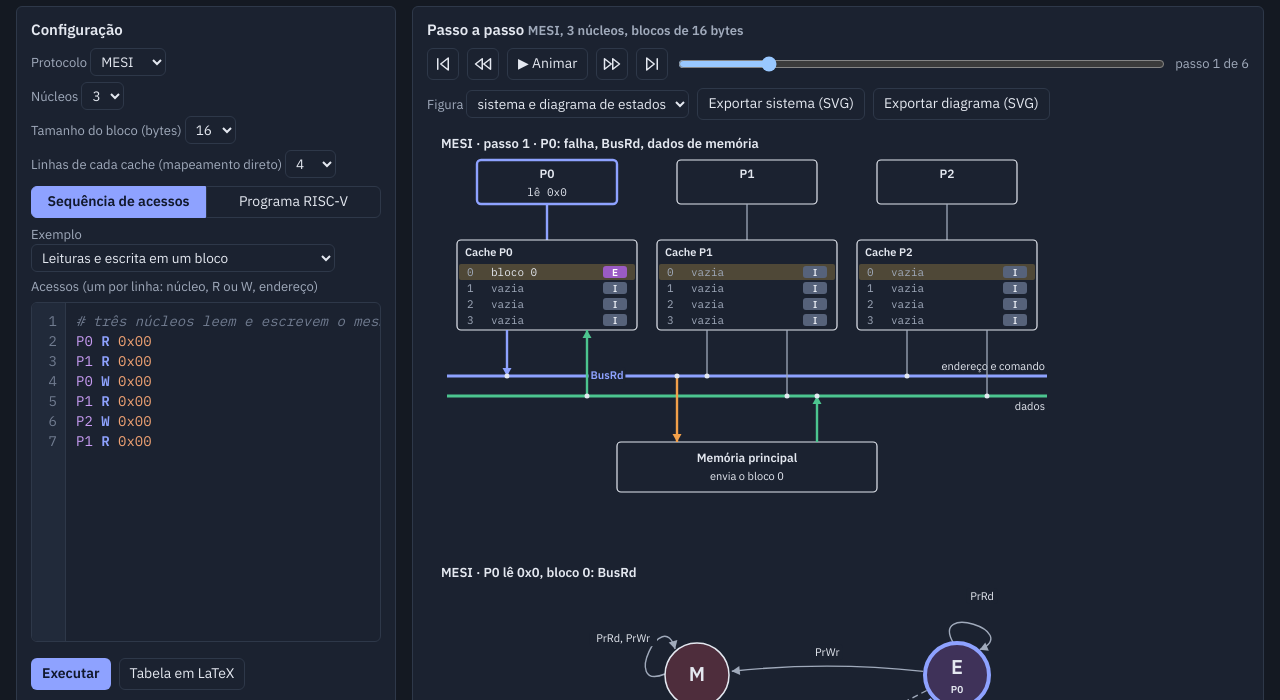
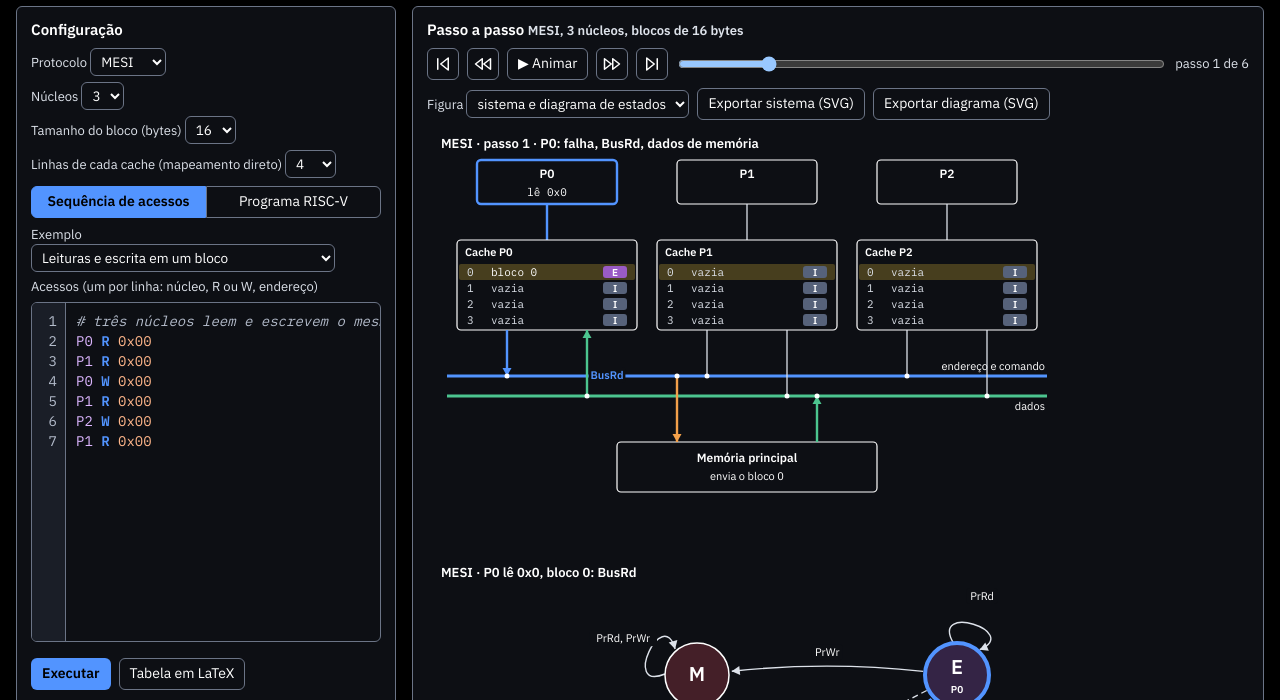
Before and after one commit to CSER-UFT/riscv-mp-simulator, a website with bundled scripts: page index.html in a window 1280 px wide. Both pictures are taken after a click on the button "Alternar contraste". Shown: the part 59-759 px from the top of the page. Built offline with nearby package versions, Linux system fonts and the light colour scheme.

Commit message:
Cores com mais contraste
Tema claro mais claro, com linhas um pouco mais escuras e texto secundário
mais legível; tema escuro em alto contraste (fundo preto e texto branco); azul
mais vivo nos componentes ativos. Todo texto fica acima de 4,5:1 (WCAG).

```diff
--- a/css/index.css
+++ b/css/index.css
@@ -6,24 +6,24 @@
 
 :root,
 [data-theme='light'] {
-    --bg: #eef1f6;
+    --bg: #f8fafc;
     --panel: #ffffff;
-    --panel-2: #f5f7fb;
-    --line: #d8dee8;
-    --line-strong: #b9c3d3;
-    --ink: #1d2433;
-    --muted: #5d687c;
-    --faint: #8d97a8;
-    --accent: #3352c4;
+    --panel-2: #f2f4f8;
+    --line: #b4bfcf;
+    --line-strong: #8796ad;
+    --ink: #111827;
+    --muted: #475266;
+    --faint: #667085;
+    --accent: #1650ff;
     --accent-ink: #ffffff;
-    --accent-soft: #e2e8fb;
-    --focus: #e9a90c;
-    --focus-soft: #fff4d4;
-    --warn: #c0441b;
-    --ok: #237a4b;
-    --ok-soft: #d8f0e2;
-    --bad-soft: #f8dcd4;
-    --wire: #c5ccd8;
+    --accent-soft: #e3ebff;
+    --focus: #d99700;
+    --focus-soft: #fff3cf;
+    --warn: #b23a12;
+    --ok: #1d6e42;
+    --ok-soft: #d6f0e0;
+    --bad-soft: #f8d9d0;
+    --wire: #8f9bb0;
     --c-issue: #e3e7fb;
     --c-id: #e7ebf2;
     --c-exec: #d7f0e3;
@@ -34,40 +34,40 @@
     --c-stall: #fbe5cc;
     --tag-bg: 18%;
     --tag-fg: 75%;
-    --shadow: 0 6px 24px rgba(23, 34, 61, 0.12);
+    --shadow: 0 4px 16px rgba(17, 24, 39, 0.10);
     color-scheme: light;
 }
 
 [data-theme='dark'] {
-    --bg: #141922;
-    --panel: #1b2230;
-    --panel-2: #212a3a;
-    --line: #2e3849;
-    --line-strong: #435066;
-    --ink: #e4e8f0;
-    --muted: #a0aabb;
-    --faint: #717c90;
-    --accent: #8ea2ff;
-    --accent-ink: #11182c;
-    --accent-soft: #263257;
-    --focus: #f3c24d;
-    --focus-soft: #3a3320;
-    --warn: #f28b62;
-    --ok: #6fd39b;
-    --ok-soft: #1f3b2d;
-    --bad-soft: #43262a;
-    --wire: #3a4559;
-    --c-issue: #2a3360;
-    --c-id: #2a3242;
-    --c-exec: #1f4033;
-    --c-mem: #1d3a4d;
-    --c-write: #3d2a4d;
-    --c-commit: #4a3d1c;
-    --c-squash: #4d2728;
-    --c-stall: #4a3420;
-    --tag-bg: 30%;
-    --tag-fg: 55%;
-    --shadow: 0 6px 24px rgba(0, 0, 0, 0.45);
+    --bg: #000000;
+    --panel: #0d0f14;
+    --panel-2: #1a1e27;
+    --line: #6b7486;
+    --line-strong: #9aa3b5;
+    --ink: #ffffff;
+    --muted: #dde2ea;
+    --faint: #b4bccb;
+    --accent: #5294ff;
+    --accent-ink: #000000;
+    --accent-soft: #0f2a5e;
+    --focus: #ffd23f;
+    --focus-soft: #3d3200;
+    --warn: #ff9e7a;
+    --ok: #7ef0ad;
+    --ok-soft: #0f3a24;
+    --bad-soft: #4a1d1d;
+    --wire: #7c869a;
+    --c-issue: #22306e;
+    --c-id: #2a3140;
+    --c-exec: #11452c;
+    --c-mem: #0f3c57;
+    --c-write: #44255a;
+    --c-commit: #574300;
+    --c-squash: #5c1f22;
+    --c-stall: #5a3410;
+    --tag-bg: 40%;
+    --tag-fg: 75%;
+    --shadow: 0 0 0 1px #6b7486;
     color-scheme: dark;
 }
 
@@ -597,10 +597,10 @@ kbd {
 .hl-bad { color: var(--warn); text-decoration: underline wavy var(--warn); }
 .hl-err { background: color-mix(in srgb, var(--warn) 14%, transparent); text-decoration: underline wavy var(--warn); }
 
-[data-theme='dark'] .hl-reg { color: #c79bf2; }
-[data-theme='dark'] .hl-num { color: #f0a273; }
-[data-theme='dark'] .hl-label { color: #f2c46d; }
-[data-theme='dark'] .hl-dir { color: #74c6e8; }
+[data-theme='dark'] .hl-reg { color: #dcb6ff; }
+[data-theme='dark'] .hl-num { color: #ffb68a; }
+[data-theme='dark'] .hl-label { color: #ffd479; }
+[data-theme='dark'] .hl-dir { color: #8fdcff; }
 
 ul.errors {
     list-style: none;
```
